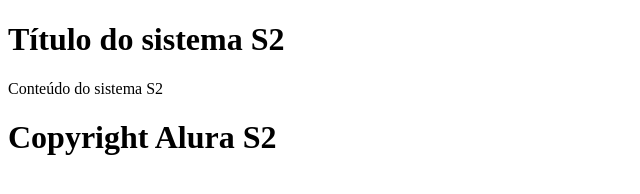
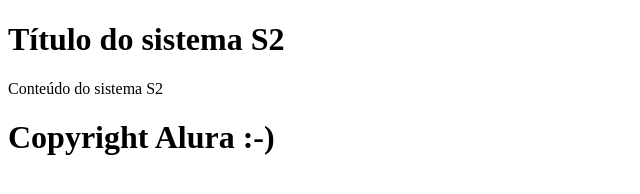
Before and after one commit to prsdp/curso-git, a plain HTML site: page proposta_1.html in a window 1280 px wide. Shown: the full height of the page, 0-640 px from the left. Drawn offline with Linux system fonts and the light colour scheme.

Commit message:
Mensagem de copyright v.02

```diff
--- a/proposta_1.html
+++ b/proposta_1.html
@@ -9,7 +9,7 @@
 			Conteúdo do sistema S2
 		</main>
 
-		<h1>Copyright Alura S2</h1>
+		<h1>Copyright Alura :-)</h1>
 
 	</body>
 </html>
```
